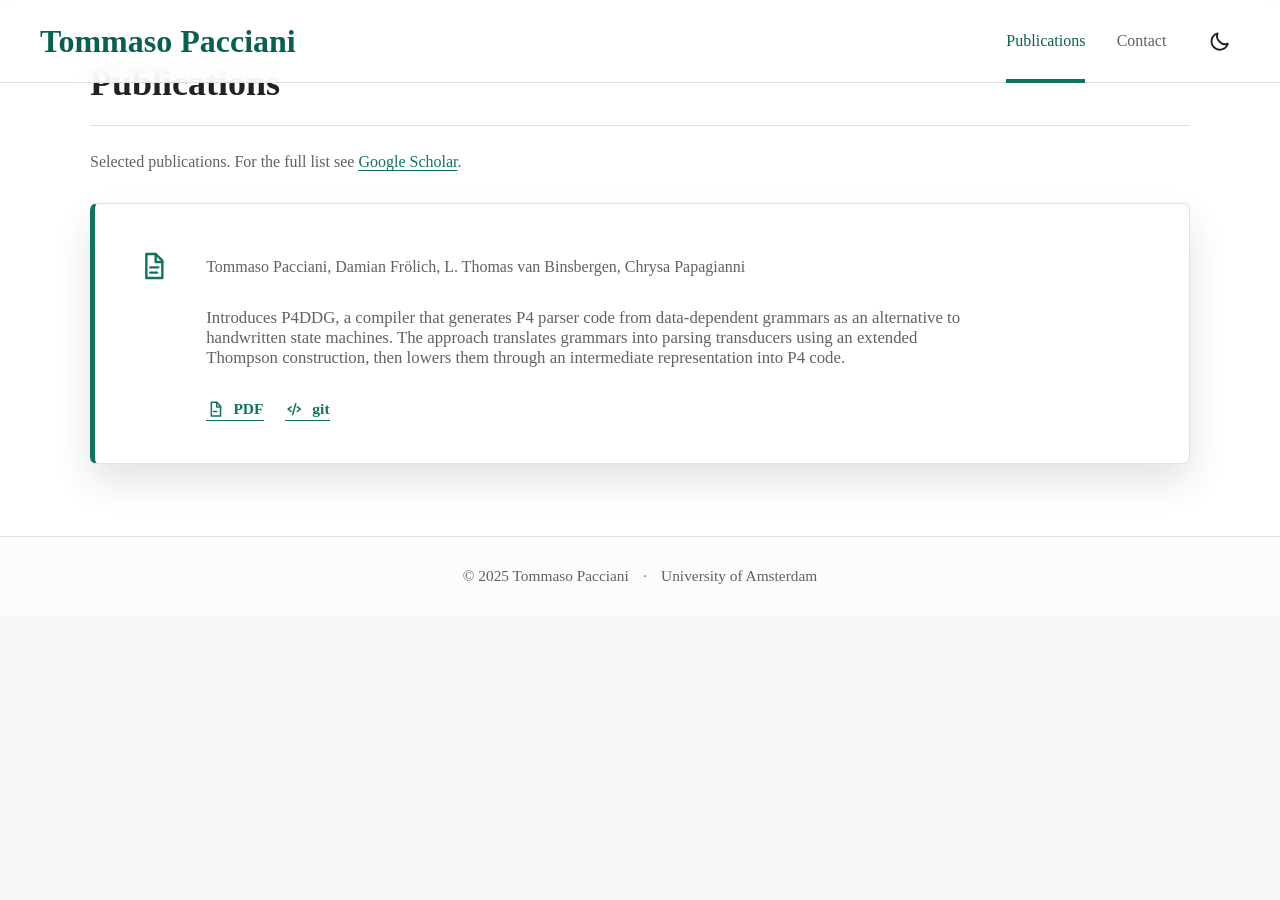
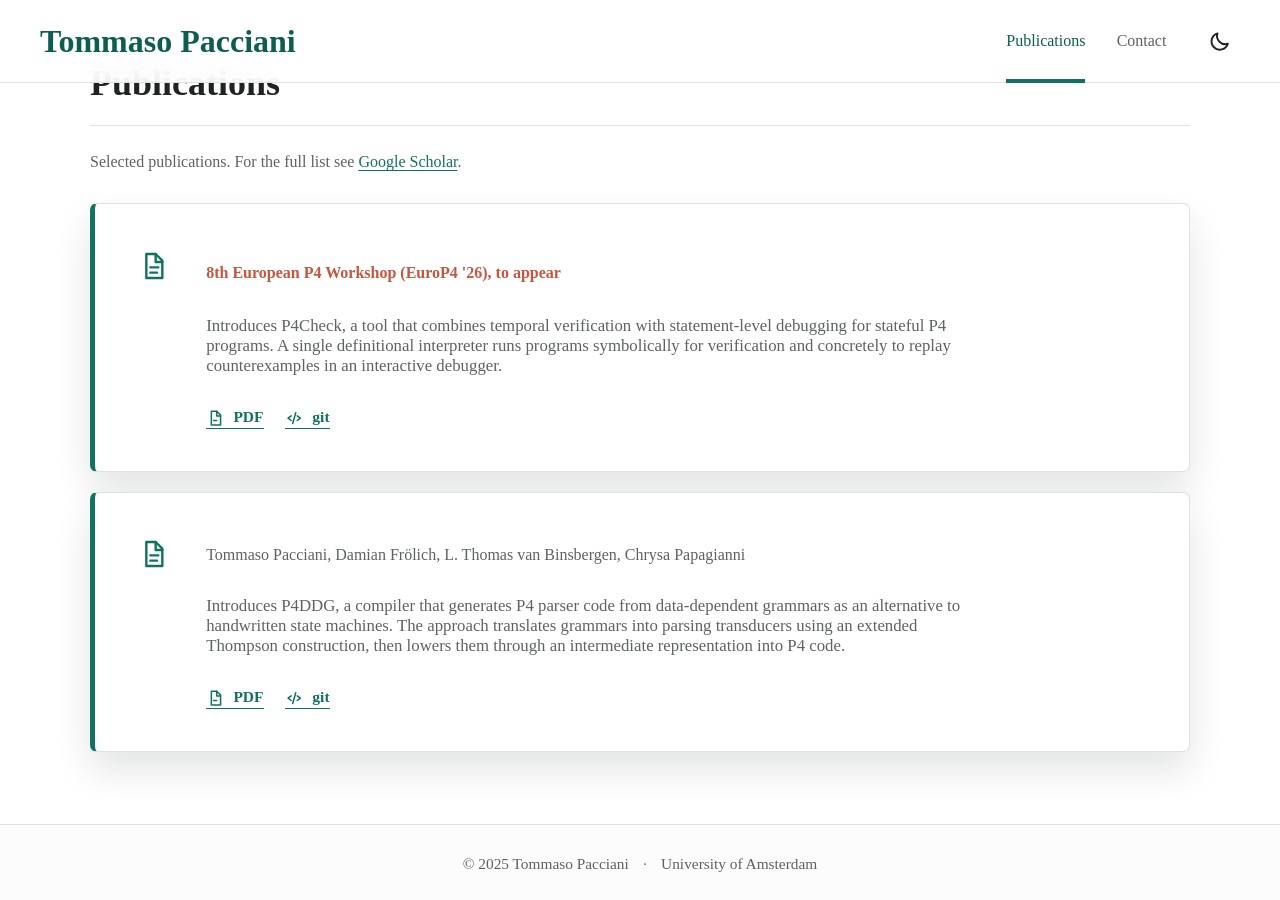
Before and after one commit to tommanis1/tommanis1.github.io, a Jekyll site: the page built from index.md, in a window 1280 px wide and 900 px high, scrolled down 717 px. Built offline with Jekyll 4.4.1, drawn with Linux system fonts in a browser that asks for light colours; before the commit the page ends 1333 px from its top, so only the background shows below that.

Commit message:
Add P4Check EuroP4 '26 preprint to publications
Entries marked preprint: true render the title and DOI as plain text
until the DOI resolves.

Co-Authored-By: Claude Opus 5.5 <noreply@anthropic.com>

```diff
--- a/_data/publications.yml
+++ b/_data/publications.yml
@@ -1,3 +1,9 @@
+- key: pacciani2026p4check
+  preprint: true
+  venue: "8th European P4 Workshop (EuroP4 '26), to appear"
+  abstract: "Introduces P4Check, a tool that combines temporal verification with statement-level debugging for stateful P4 programs. A single definitional interpreter runs programs symbolically for verification and concretely to replay counterexamples in an interactive debugger."
+  pdf: "/assets/europ4-2026-preprint.pdf"
+  github: "https://github.com/TommasoPacciani/P4Check"
 - key: pacciani2025p4ddg
   authors:
     - "Tommaso Pacciani"
--- a/assets/css/main.css
+++ b/assets/css/main.css
@@ -429,6 +429,12 @@ h3 {
   padding-bottom: 0.08rem;
 }
 
+.publication-links .publication-doi {
+  color: var(--muted);
+  font-weight: 750;
+  line-height: 1.2;
+}
+
 .publication-links .icon {
   width: 1.15rem;
   height: 1.15rem;
--- a/index.md
+++ b/index.md
@@ -60,7 +60,7 @@ permalink: /
         </svg>
         <div class="publication-body">
           <h3 class="publication-title">
-            {% if publication.url %}
+            {% if publication.url and publication.preprint != true %}
               <a href="{{ publication.url }}">{{ publication.title }}</a>
             {% else %}
               {{ publication.title }}
@@ -80,7 +80,9 @@ permalink: /
           {% endif %}
           {% if publication.doi or publication.pdf or publication.github or publication.playground %}
             <p class="publication-links">
-              {% if publication.doi %}
+              {% if publication.doi and publication.preprint %}
+                <span class="publication-doi">DOI: {{ publication.doi }}</span>
+              {% elsif publication.doi %}
                 <a href="https://doi.org/{{ publication.doi }}">DOI: {{ publication.doi }}</a>
               {% endif %}
               {% if publication.pdf %}
```
Also changed, not shown: _bibliography/publications.bib (+11 -0 lines), 1 other file.
